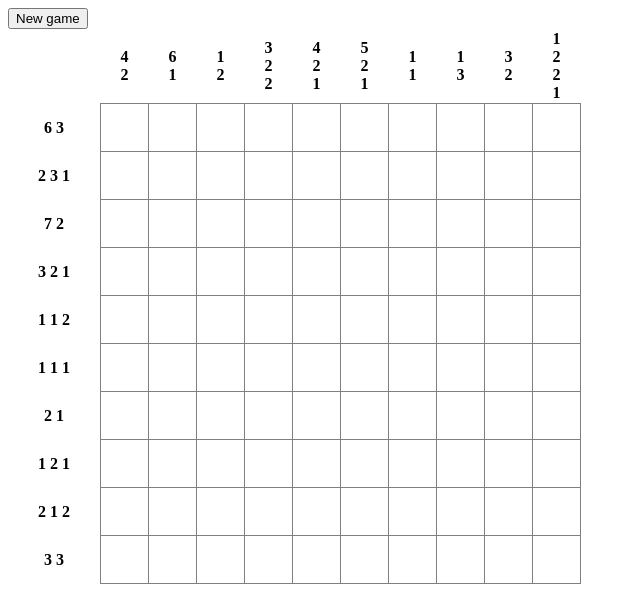
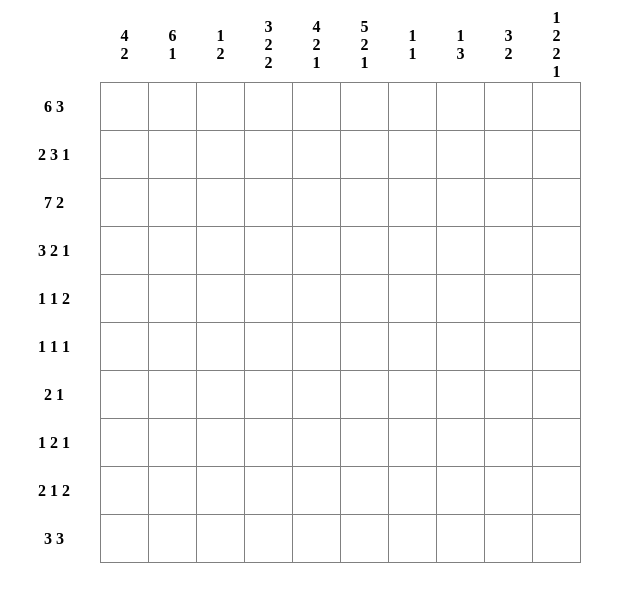
Before and after one commit to sgravrock/nonograms, a plain HTML site: page index.html in a window 1280 px wide. Shown: the whole page, without its empty margins (0-640 px from the left). Drawn offline with Linux system fonts and the light colour scheme.

Commit message:
Removed broken New Game button

```diff
--- a/index.html
+++ b/index.html
@@ -5,7 +5,6 @@
 		<link rel="stylesheet" type="text/css" href="nonograms.css">
 	</head>
 	<body>
-		<button id="new">New game</button>
 		<table id="board"></table>
 		<script src="nonograms.js"></script>
 		<script src="boot.js"></script>
--- a/nonograms.js
+++ b/nonograms.js
@@ -60,10 +60,6 @@
 			}
 			board.appendChild(tr);
 		}
-
-		this.root.querySelector("#new").addEventListener("click", function () {
-			that.start();
-		});
 	};
 
 	N.Game.prototype.start = function () {
```
